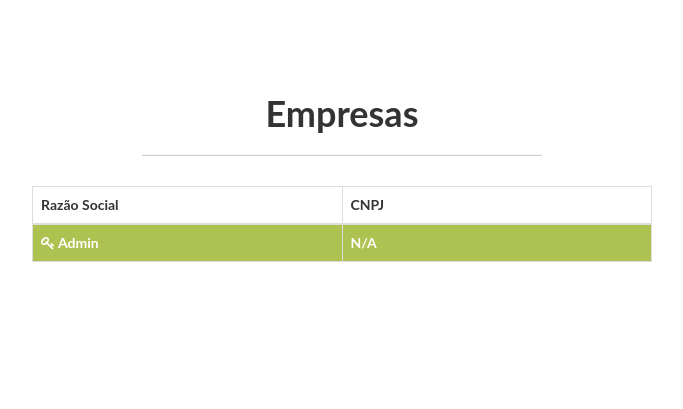
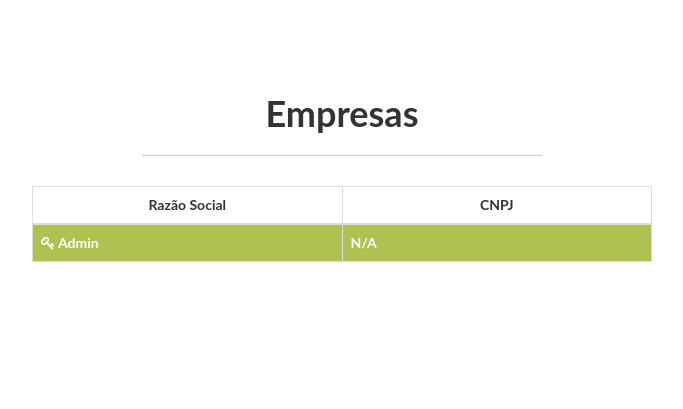
Before and after one commit to JonathanFSilva/mergers, a Flask app: page /admin/empresas in a window 1280 px wide. Shown: the part 168-577 px from the top of the page, without its empty margins (298-981 px from the left). Run offline with Flask 2, Linux system fonts and the light colour scheme; a user stored in the database is signed in; tables that the repository leaves empty hold one stand-in row (values such as "Sample post"); parts of the project's set-up code (start-up, migrations or seed data) failed here and were passed over; some libraries are stand-ins or nearby versions.

Commit message:
centraliza o texto das <th>

```diff
--- a/app/templates/admin/empresas/empresas.html
+++ b/app/templates/admin/empresas/empresas.html
@@ -18,8 +18,8 @@
             <table class="table table-striped table-bordered">
               <thead>
                 <tr>
-                  <th width="30%"> Razão Social </th>
-                  <th width="30%"> CNPJ </th>
+                  <th width="30%" style="text-align: center"> Razão Social </th>
+                  <th width="30%" style="text-align: center"> CNPJ </th>
                 </tr>
               </thead>
               <tbody>
```
